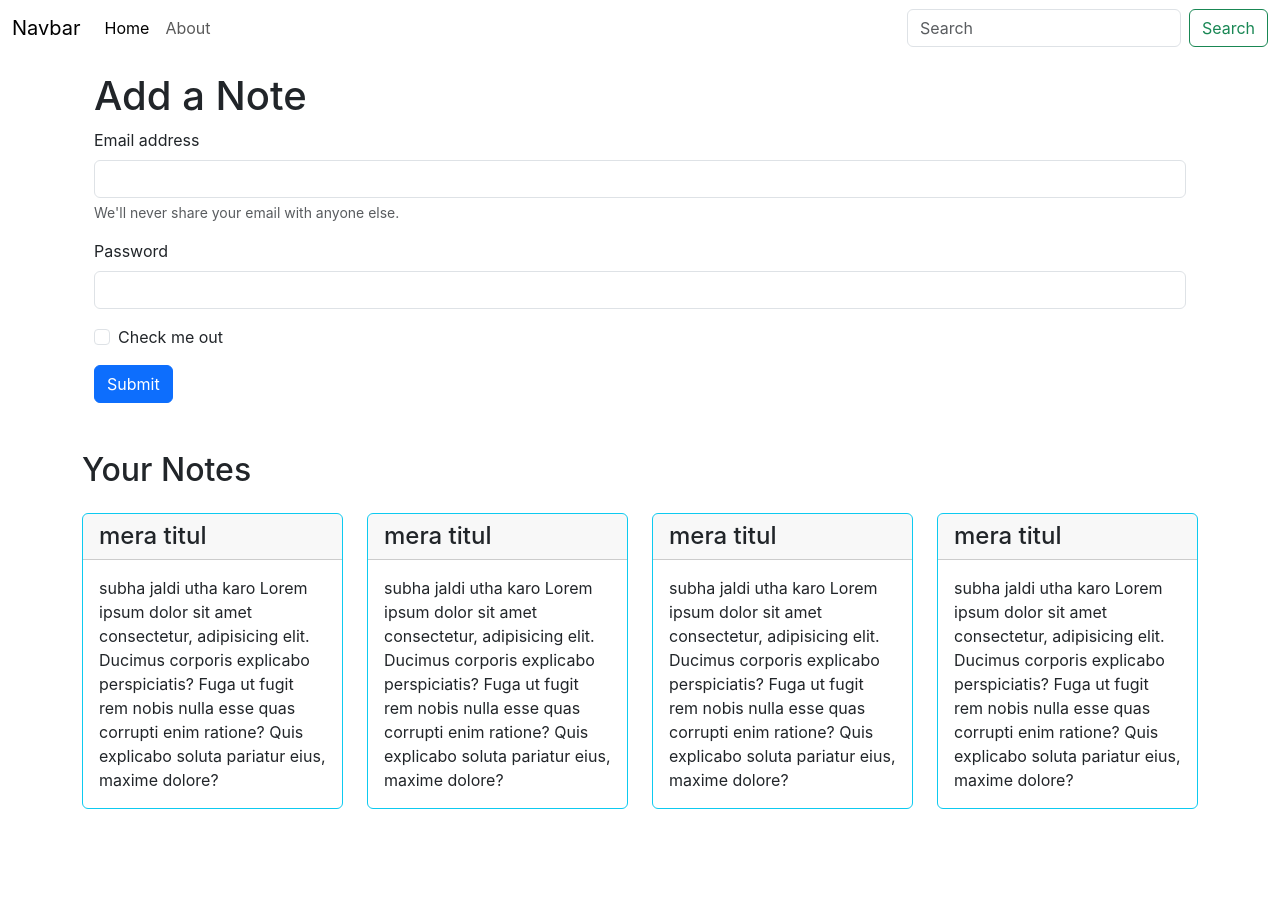
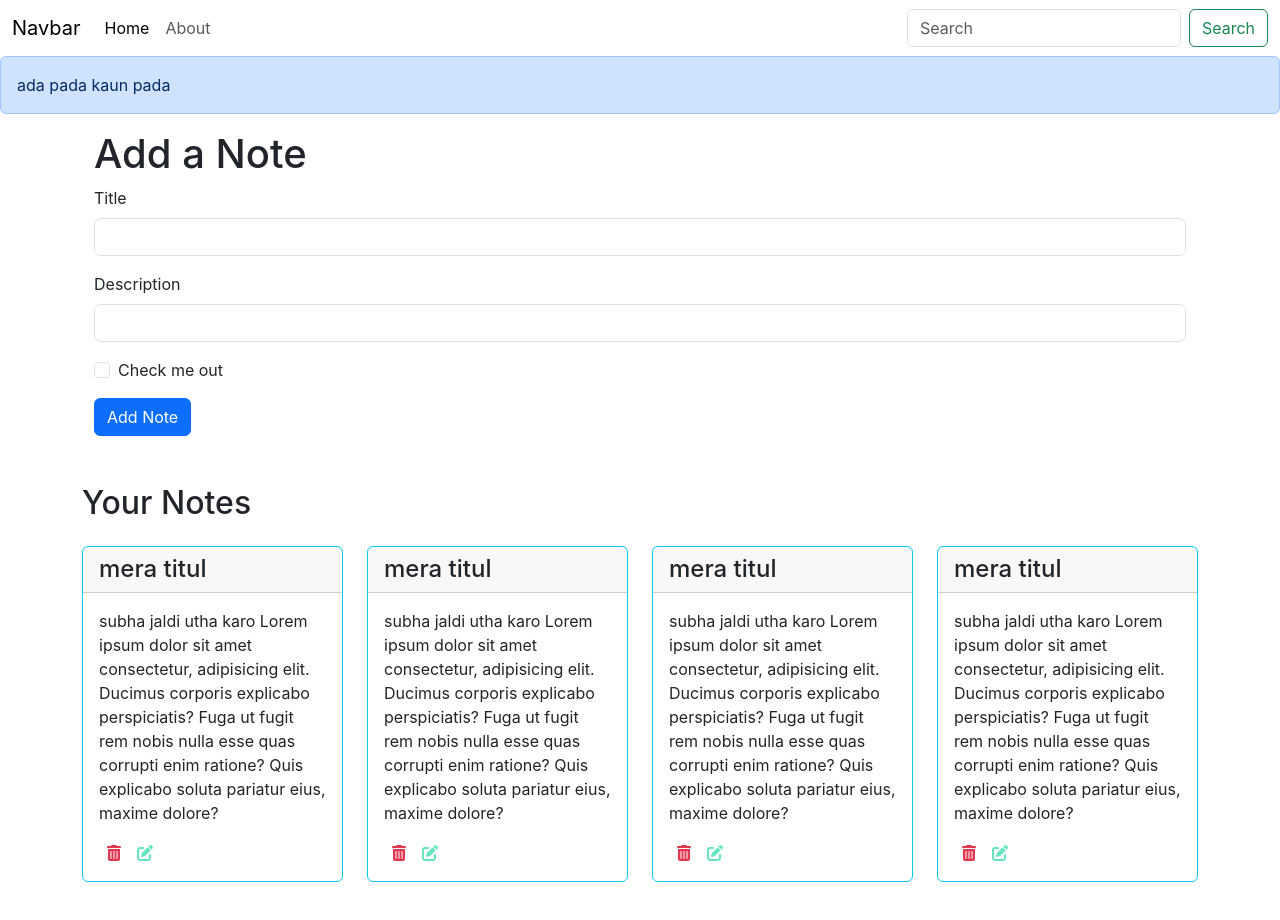
Before and after one commit to mk513147/xnotes, a React (Create React App) app: page / in a window 1280 px wide. Shown: the top 920 px of the page. Before the commit the page ends 873 px from the top, so only its background shows below. Built offline with nearby package versions, Linux system fonts and the light colour scheme.

Commit message:
Added icons and addnote, deletenote functionality.

```diff
--- a/public/index.html
+++ b/public/index.html
@@ -15,6 +15,7 @@
 
 <body>
   <div id="root"></div>
+  <script src="https://kit.fontawesome.com/62848c23cf.js" crossorigin="anonymous"></script>
   <script src="https://cdn.jsdelivr.net/npm/bootstrap@5.3.3/dist/js/bootstrap.bundle.min.js"
     integrity="sha384-YvpcrYf0tY3lHB60NNkmXc5s9fDVZLESaAA55NDzOxhy9GkcIdslK1eN7N6jIeHz"
     crossorigin="anonymous"></script>
--- a/src/App.css
+++ b/src/App.css
@@ -1,38 +1,3 @@
-.App {
-  text-align: center;
+i{
+  cursor: pointer;
 }
-
-.App-logo {
-  height: 40vmin;
-  pointer-events: none;
-}
-
-@media (prefers-reduced-motion: no-preference) {
-  .App-logo {
-    animation: App-logo-spin infinite 20s linear;
-  }
-}
-
-.App-header {
-  background-color: #282c34;
-  min-height: 100vh;
-  display: flex;
-  flex-direction: column;
-  align-items: center;
-  justify-content: center;
-  font-size: calc(10px + 2vmin);
-  color: white;
-}
-
-.App-link {
-  color: #61dafb;
-}
-
-@keyframes App-logo-spin {
-  from {
-    transform: rotate(0deg);
-  }
-  to {
-    transform: rotate(360deg);
-  }
-}
--- a/src/App.js
+++ b/src/App.js
@@ -8,6 +8,7 @@ import Navbar from './Components/Navbar';
 import Home from './Components/Home';
 import About from './Components/About';
 import NoteState from './Context/notes/NoteState';
+import Alert from './Components/Alert';
 
 function App() {
   return (
@@ -15,6 +16,7 @@ function App() {
       <NoteState>
         <BrowserRouter>
           <Navbar />
+          <Alert message={"ada pada kaun pada"}/>
           <div className='container'>
             <Routes>
               <Route exact path='/' element={<Home />} />
--- /dev/null
+++ b/src/Components/Addnote.js
@@ -0,0 +1,44 @@
+import React, { useContext, useState } from 'react'
+import NoteContext from '../Context/notes/NoteContext';
+
+const Addnote = () => {
+    const context = useContext(NoteContext);
+    const {addNote} = context;
+    let n1 = {
+        title: "",
+        description: "",
+        tag: "default"
+    }
+    const [note, setNote] = useState(n1);
+
+
+    const handleAddNote = (e)=>{
+        e.preventDefault();// Prevents page from loading
+        addNote(note.title, note.description, note.tag);
+    }
+    const onChange = (e)=>{
+        setNote({...note, [e.target.name]: e.target.value})
+    }
+
+    return (
+        <div className="container my-3">
+            <h1 className='my-2'>Add a Note</h1>
+            <form>
+                <div className="mb-3">
+                    <label htmlFor="title" className="form-label">Title</label>
+                    <input type="text" className="form-control" id="title" name="title" aria-describedby="emailHelp" onChange={onChange}/>                </div>
+                <div className="mb-3">
+                    <label htmlFor="description" className="form-label">Description</label>
+                    <input type="text" className="form-control" id="description" name="description" onChange={onChange}/>
+                </div>
+                <div className="mb-3 form-check">
+                    <input type="checkbox" className="form-check-input" id="exampleCheck1" />
+                    <label className="form-check-label" htmlFor="exampleCheck1">Check me out</label>
+                </div>
+                <button type="submit" className="btn btn-primary" onClick={handleAddNote}>Add Note</button>
+            </form>
+        </div>
+    )
+}
+
+export default Addnote
--- /dev/null
+++ b/src/Components/Alert.js
@@ -0,0 +1,13 @@
+import React from 'react'
+
+const Alert = (props) => {
+    return (
+        <div>
+            <div className="alert alert-primary" role="alert">
+                {props.message}
+            </div>
+        </div>
+    )
+}
+
+export default Alert
--- a/src/Components/Home.js
+++ b/src/Components/Home.js
@@ -5,27 +5,7 @@ export default function Home() {
 
   return (
     <div>
-      <div className="container my-3">
-        <h1 className='my-2'>Add a Note</h1>
-        <form>
-          <div className="mb-3">
-            <label htmlFor="exampleInputEmail1" className="form-label">Email address</label>
-            <input type="email" className="form-control" id="exampleInputEmail1" aria-describedby="emailHelp" />
-            <div id="emailHelp" className="form-text">We'll never share your email with anyone else.</div>
-          </div>
-          <div className="mb-3">
-            <label htmlFor="exampleInputPassword1" className="form-label">Password</label>
-            <input type="password" className="form-control" id="exampleInputPassword1" />
-          </div>
-          <div className="mb-3 form-check">
-            <input type="checkbox" className="form-check-input" id="exampleCheck1" />
-            <label className="form-check-label" htmlFor="exampleCheck1">Check me out</label>
-          </div>
-          <button type="submit" className="btn btn-primary">Submit</button>
-        </form>
-      </div>
       <Notes/>
-
     </div>
   )
 }
--- a/src/Components/Navbar.js
+++ b/src/Components/Navbar.js
@@ -1,12 +1,8 @@
-import React,{useEffect} from 'react'
+import React from 'react'
 import { Link, useLocation } from 'react-router-dom'
 
 const Navbar = () => {
     let location  = useLocation();
-    useEffect(()=>{
-        console.log(location.pathname);
-    }, [location]);
-
     return (
         <div>
             <nav className="navbar navbar-expand-lg">
--- a/src/Components/NoteItem.js
+++ b/src/Components/NoteItem.js
@@ -1,15 +1,20 @@
-import React from 'react'
+import React, { useContext, useState } from 'react'
+import NoteContext from '../Context/notes/NoteContext';
 
 const NoteItem = (props) => {
+    const context = useContext(NoteContext);
+    const {deleteNote} = context;
     const { note } = props;
     return (
         <div className='col-md-3'>
-            <div class="card border-info mb-3 my-3">
-                <h4 class="card-header">{note.title}</h4>
-                <div class="card-body">
-                    <p class="card-text">{note.description} Lorem ipsum dolor sit amet consectetur, adipisicing elit. Ducimus corporis explicabo perspiciatis? Fuga ut fugit rem nobis nulla esse quas corrupti enim ratione? Quis explicabo soluta pariatur eius, maxime dolore?
+            <div className="card border-info mb-3 my-3">
+                <h4 className="card-header">{note.title}</h4>
+                <div className="card-body">
+                    <p className="card-text">{note.description} Lorem ipsum dolor sit amet consectetur, adipisicing elit. Ducimus corporis explicabo perspiciatis? Fuga ut fugit rem nobis nulla esse quas corrupti enim ratione? Quis explicabo soluta pariatur eius, maxime dolore?
                     </p>
-                </div>
+                    <i className="fa-solid fa-trash-can mx-2" style={{color: "#e13751"}} onClick={()=>{deleteNote(note._id)}}></i>
+                    <i className="fa-solid fa-pen-to-square mx-2" style={{color: "#63E6BE"}}></i>
+                    </div>
             </div>
         </div>
     )
--- a/src/Components/Notes.js
+++ b/src/Components/Notes.js
@@ -1,18 +1,22 @@
 import React, { useContext } from 'react'
 import NoteContext from '../Context/notes/NoteContext';
 import NoteItem from './NoteItem';
+import Addnote from './Addnote';
 
 
 const Notes = () => {
     const context = useContext(NoteContext);
-    const {notes, setNotes} = context;
+    const {notes} = context;
     return (
-        <div className="row my-5">
-            <h2>Your Notes</h2>
-            {notes.map((element) => {
-                return <NoteItem note = {element}/>
-            })}
-        </div>
+        <>
+            <Addnote />
+            <div className="row my-5">
+                <h2>Your Notes</h2>
+                {notes.map((element) => {
+                    return <NoteItem key={element._id} note={element} />
+                })}
+            </div>
+        </>
     )
 }
 
--- a/src/Context/notes/NoteState.js
+++ b/src/Context/notes/NoteState.js
@@ -13,7 +13,7 @@ const NoteState = (props)=>{
         "__v": 0
       },
       {
-        "_id": "66c74d19639db954ae501b83",
+        "_id": "66c74d19639db954ae501b803",
         "user": "66c6fe9ea0aa5ebd6466448b",
         "title": "mera titul",
         "description": "subha jaldi utha karo",
@@ -22,7 +22,7 @@ const NoteState = (props)=>{
         "__v": 0
       },
       {
-        "_id": "66c74d19639db954ae501b83",
+        "_id": "66c74d19639db954ae501b843",
         "user": "66c6fe9ea0aa5ebd6466448b",
         "title": "mera titul",
         "description": "subha jaldi utha karo",
@@ -31,7 +31,7 @@ const NoteState = (props)=>{
         "__v": 0
       },
       {
-        "_id": "66c74d19639db954ae501b83",
+        "_id": "66c74d19639db954ae501b893",
         "user": "66c6fe9ea0aa5ebd6466448b",
         "title": "mera titul",
         "description": "subha jaldi utha karo",
@@ -41,8 +41,33 @@ const NoteState = (props)=>{
       }];
 
       const [notes, setNotes] = useState(notesInitial)
+
+      // Add note
+      const addNote = (title, description, tag)=>{
+        const note = {
+          "_id": "66c74d19639db954ae501b8393",
+          "user": "66c6fe9ea0aa5ebd6466448b",
+          "title": title,
+          "description": description,
+          "tag": tag,
+          "date": "2024-08-22T14:37:13.741Z",
+          "__v": 0
+        };
+        setNotes(notes.concat(note))
+      }
+
+      // Delete note
+      const deleteNote = (id)=>{
+        const newNotes = notes.filter((note)=>{return note._id!==id});
+        setNotes(newNotes);
+      }
+
+      // Edit note
+      const editNote = (id, title, description, tag )=>{
+
+      }
     return(
-    <NoteContext.Provider value = {{notes, setNotes}}>
+    <NoteContext.Provider value = {{notes, addNote, deleteNote, editNote}}>
         {props.children}
     </NoteContext.Provider>
     )
```
